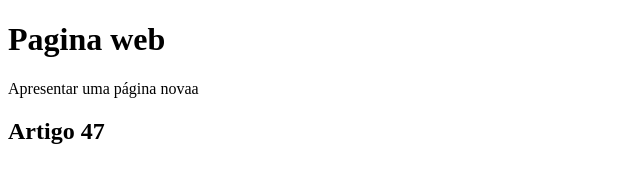
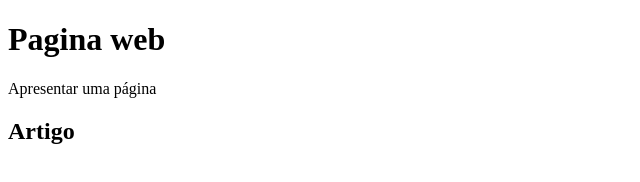
Before and after one commit to thayse16/pagina_web, a plain HTML site: page index.html in a window 1280 px wide. Shown: the full height of the page, 0-640 px from the left. Drawn offline with Linux system fonts and the light colour scheme.

Commit message:
Adicionei HTML

```diff
--- a/index.html
+++ b/index.html
@@ -7,10 +7,10 @@
 </head>
 <body>
     <h1>Pagina web</h1>
-    <p>Apresentar uma página novaa</p>
+    <p>Apresentar uma página</p>
 
     <main></main>
       <article></article>
-          <h2>Artigo 47</h2>
+          <h2>Artigo</h2>
 </body>
 </html>
```
